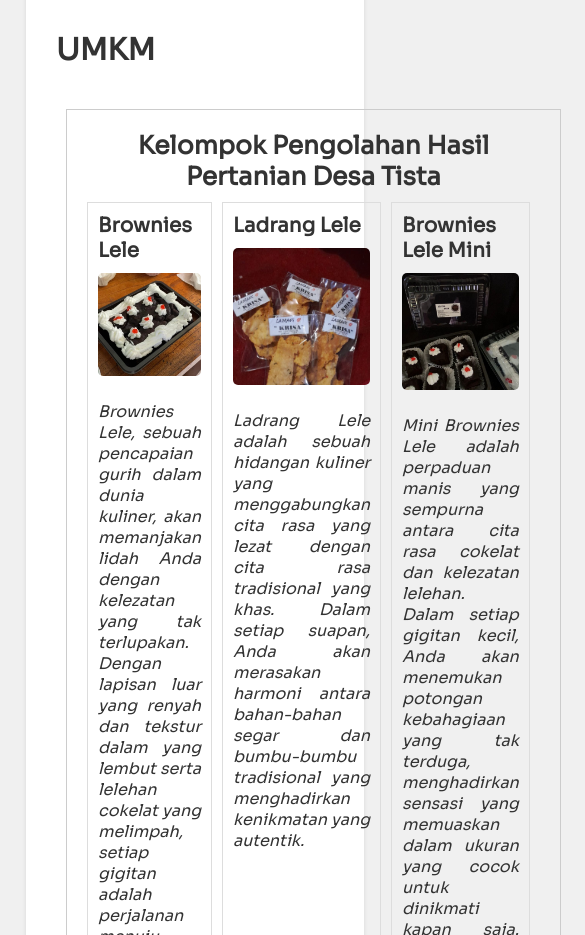
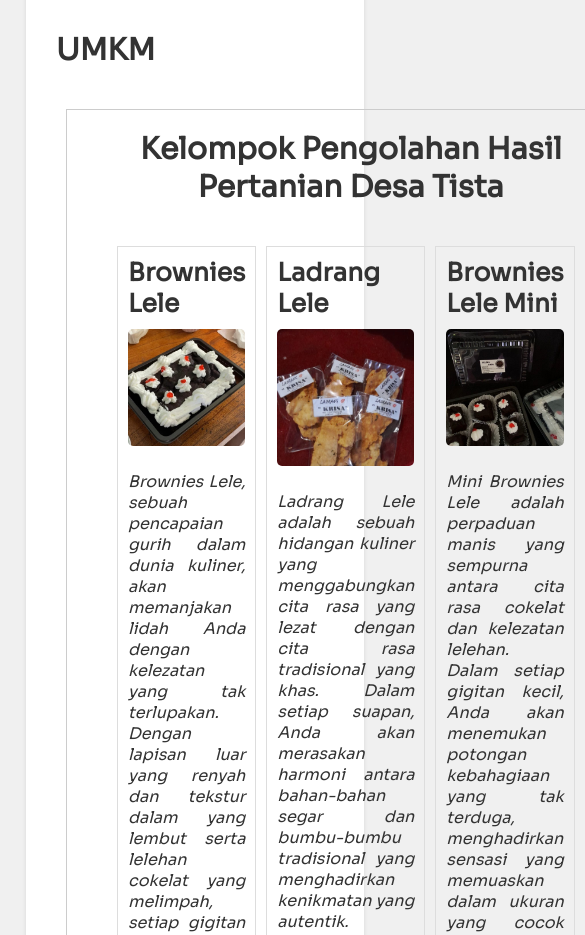
Before and after one commit to rheyaananda/rheyaananda.github.io, a plain HTML site: page index.html in a window 390 px wide. Shown: the part 6760-7695 px from the top of the page, 585 px wide, since content can reach past the window. Drawn offline with nearby package versions, Linux system fonts and the light colour scheme; no server answers.

Commit message:
Update main.css
updating product container and umkm container

```diff
--- a/main.css
+++ b/main.css
@@ -270,7 +270,7 @@
     }
 
     /* Responsive styles for smaller screens */
-    @media only screen and (max-width: 768px) {
+    @media only screen and (max-width: 1024px) {
         /* Adjust styles for smaller screens here */
         header {
             flex-direction: column;
@@ -333,6 +333,26 @@
         /* Reduce the padding for the Contact Us section on smaller screens */
         #contact {
             padding: 5px;
+        }
+
+        .umkm-box {
+            margin: 10px;
+        }
+
+        .umkm-title {
+            font-size: 20px;
+            margin-bottom: 5px;
+        }
+
+        .product-container {
+            flex-direction: column; /* Arrange children vertically */
+            justify-content: center; /* Align items in the center */
+        }
+
+        .product-box {
+            margin-right: 0;
+            margin-bottom: 10px;
+            width: 100%;
         }
     }
 
@@ -736,7 +756,7 @@
     .umkm-title {
         font-weight: bold;
         margin-bottom: 10px;
-        font-size: 25px;
+        font-size: 30px;
         text-align: center;
     }
 
@@ -745,6 +765,7 @@
         flex-direction: row; /* Arrange children horizontally */
         flex-wrap: nowrap; /* Prevent wrapping to the next line */
         justify-content: flex-start; /* Align items at the left edge */
+        padding: 30px;
     }
 
     .product-box {
@@ -757,7 +778,8 @@
     .product-title {
         font-weight: bold;
         margin-bottom: 10px;
-        font-size: 20px;
+        font-size: 25px;
+        margin-bottom: 10px;
     }
 
     .product-description {
```
